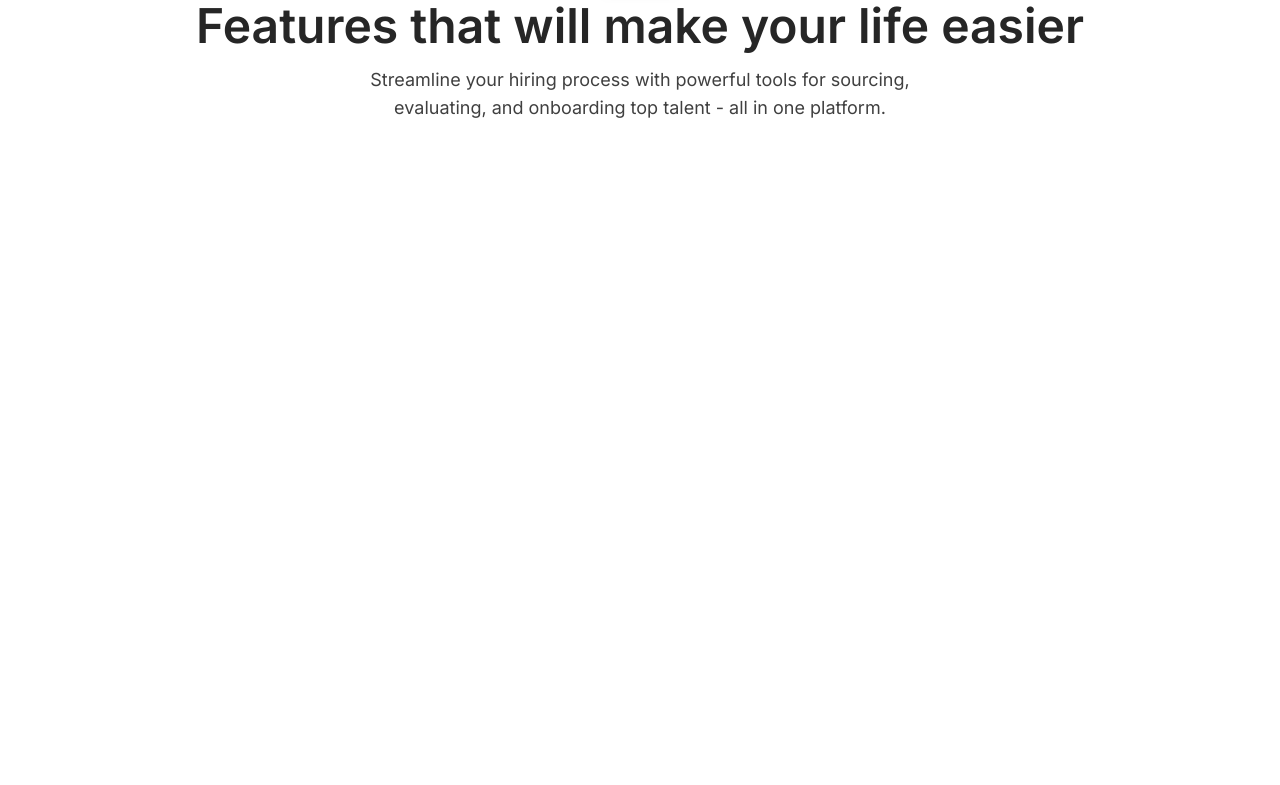
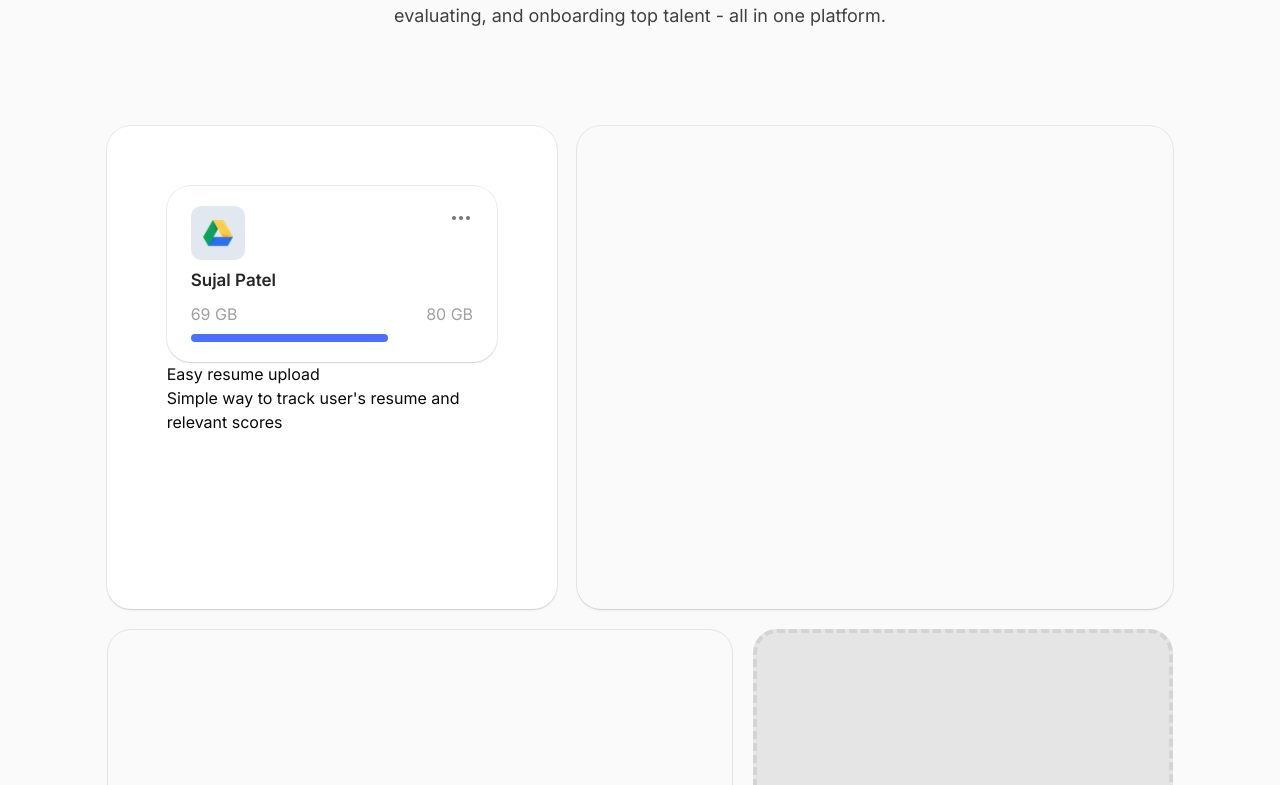
Before and after one commit to devsujalpatel/playful-template, a Next.js app: page / in a window 1280 px wide. Shown: the part 2722-3507 px from the top of the page. Before the commit the page ends 2944 px from the top, so only its background shows below. Built offline with nearby package versions, Linux system fonts and the light colour scheme.

Commit message:
Bento grid layout in product section

```diff
--- a/src/app/layout.tsx
+++ b/src/app/layout.tsx
@@ -23,7 +23,7 @@ export default function RootLayout({
   return (
     <html lang="en" suppressHydrationWarning>
       <body
-        className={` ${inter.variable} antialiased font-inter`}
+        className={` ${inter.variable} antialiased font-inter bg-neutral-50`}
       >
         <ThemeProvider>
         <Navbar />
--- a/src/components/container.tsx
+++ b/src/components/container.tsx
@@ -1,3 +1,4 @@
+import { cn } from "@/lib/utils";
 import React from "react";
 
 export const Container = ({
@@ -7,5 +8,5 @@ export const Container = ({
   children: React.ReactNode;
   className?: string;
 }) => {
-  return <main className="max-w-375 mx-auto h-full">{children}</main>;
+  return <main className={cn("max-w-375 mx-auto h-full", className)}>{children}</main>;
 };
--- a/src/pages/home/index.tsx
+++ b/src/pages/home/index.tsx
@@ -5,7 +5,7 @@ import { ProductSection } from "./sections/product-section";
 
 export const HomePage = () => {
   return (
-    <Container>
+    <Container className="bg-neutral-50">
       <HeroSection />
       <FeatureSection />
       <ProductSection />
--- a/src/pages/home/sections/feature-section.tsx
+++ b/src/pages/home/sections/feature-section.tsx
@@ -9,7 +9,7 @@ import { SectionPara } from "../components/section-paragraph";
 
 export const FeatureSection = () => {
   return (
-    <div className="flex flex-col justify-between items-center my-25">
+    <div className="flex flex-col justify-between items-center my-2">
       <div className="flex flex-col items-center space-y-4">
         <HeaderButton>Features</HeaderButton>
         <SectionHeading>Go from question to hired</SectionHeading>
--- a/src/pages/home/sections/product-section.tsx
+++ b/src/pages/home/sections/product-section.tsx
@@ -1,6 +1,8 @@
+import Image from "next/image";
 import { HeaderButton } from "../components/header-button";
 import { SectionHeading } from "../components/section-heading";
 import { SectionPara } from "../components/section-paragraph";
+import { EllipsisIcon } from "lucide-react";
 
 export const ProductSection = () => {
   return (
@@ -15,11 +17,43 @@ export const ProductSection = () => {
           evaluating, and onboarding top talent - all in one platform.
         </SectionPara>
       </div>
-      <div className="grid gird-cols-2 grid-rows-2 ">
-        <div></div>
-        <div></div>
-        <div></div>
-        <div></div>
+      <div className="lg:w-10/12  space-y-5 mx-auto mt-24">
+        <div className="flex lg:flex-row flex-col gap-5">
+          <div className="rounded-3xl shadow-ace w-4/6 h-[483px] p-15 bg-white">
+            <div className="flex flex-col gap-2 shadow-ace rounded-3xl px-6 py-5">
+              <div className="flex justify-between items-start">
+                <div className="flex items-center justify-center bg-slate-200 p-3 rounded-lg">
+                  <Image
+                    src="/assets/images/gdrive-logo.png"
+                    width={30}
+                    height={30}
+                    alt="google drive logo"
+                  />
+                </div>
+                <EllipsisIcon className="text-neutral-500" />
+              </div>
+              <p className="font-semibold text-[17px] text-neutral-800">
+                Sujal Patel
+              </p>
+              <div className="flex flex-col gap-2">
+                <div className="flex items-center justify-between text-neutral-400">
+                  <span>69 GB</span>
+                  <span>80 GB</span>
+                </div>
+                <div className="h-2 bg-[#4C6FFF] rounded-full w-[70%]" />
+              </div>
+            </div>
+            <div>
+              <h3>Easy resume upload</h3>
+              <p>Simple way to track user's resume and relevant scores</p>
+            </div>
+          </div>
+          <div className="rounded-3xl shadow-ace w-full h-[483px]"></div>
+        </div>
+        <div className="flex lg:flex-row flex-col gap-5 ">
+          <div className="rounded-3xl border border-neutral-200 w-full h-[483px]"></div>
+          <div className="rounded-3xl w-4/6 h-[483px] bg-neutral-200 border-dashed border-neutral-300 border-4"></div>
+        </div>
       </div>
     </div>
   );
```
Also changed, not shown: public/assets/images/gdrive-logo.png (added).
